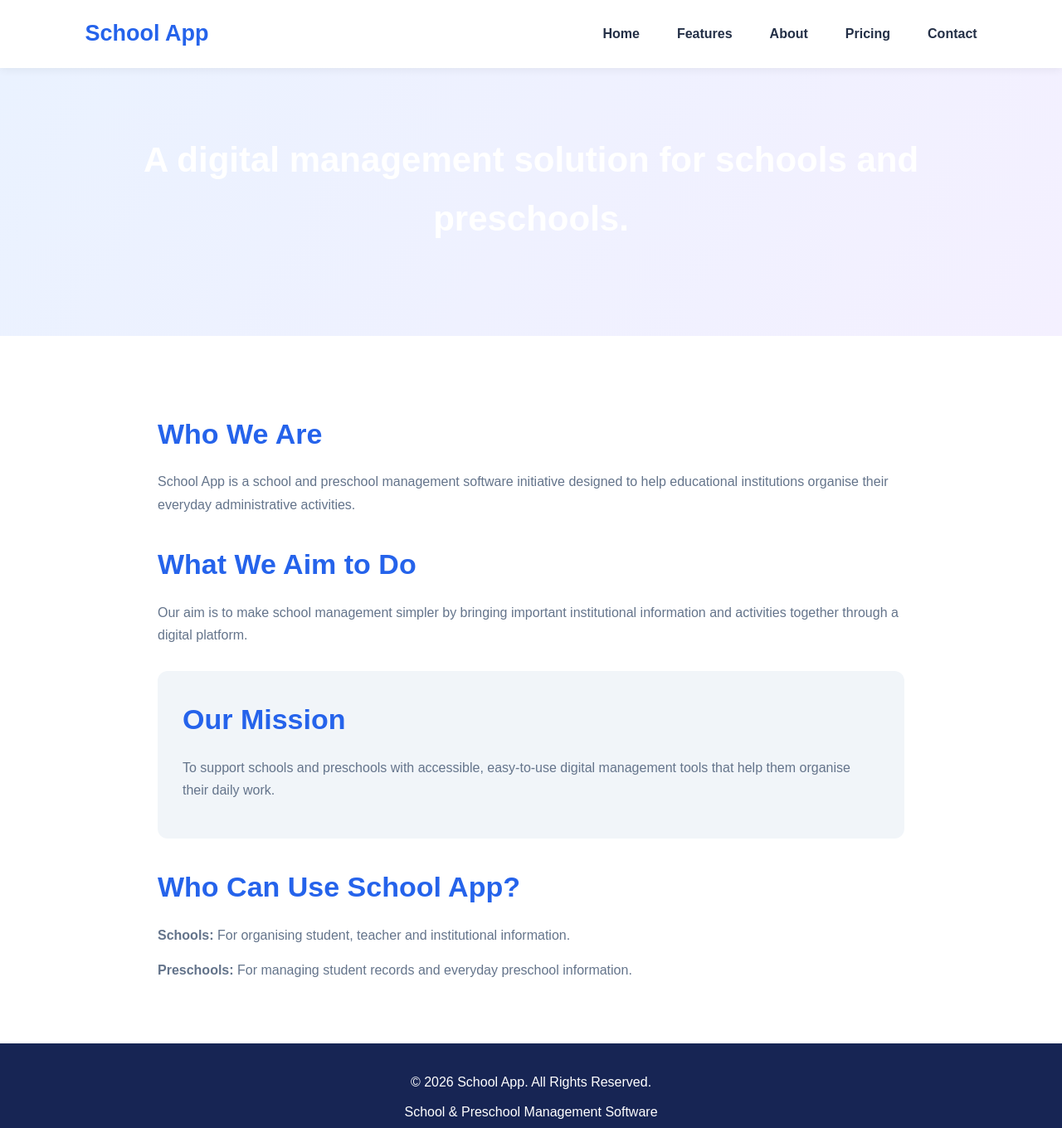
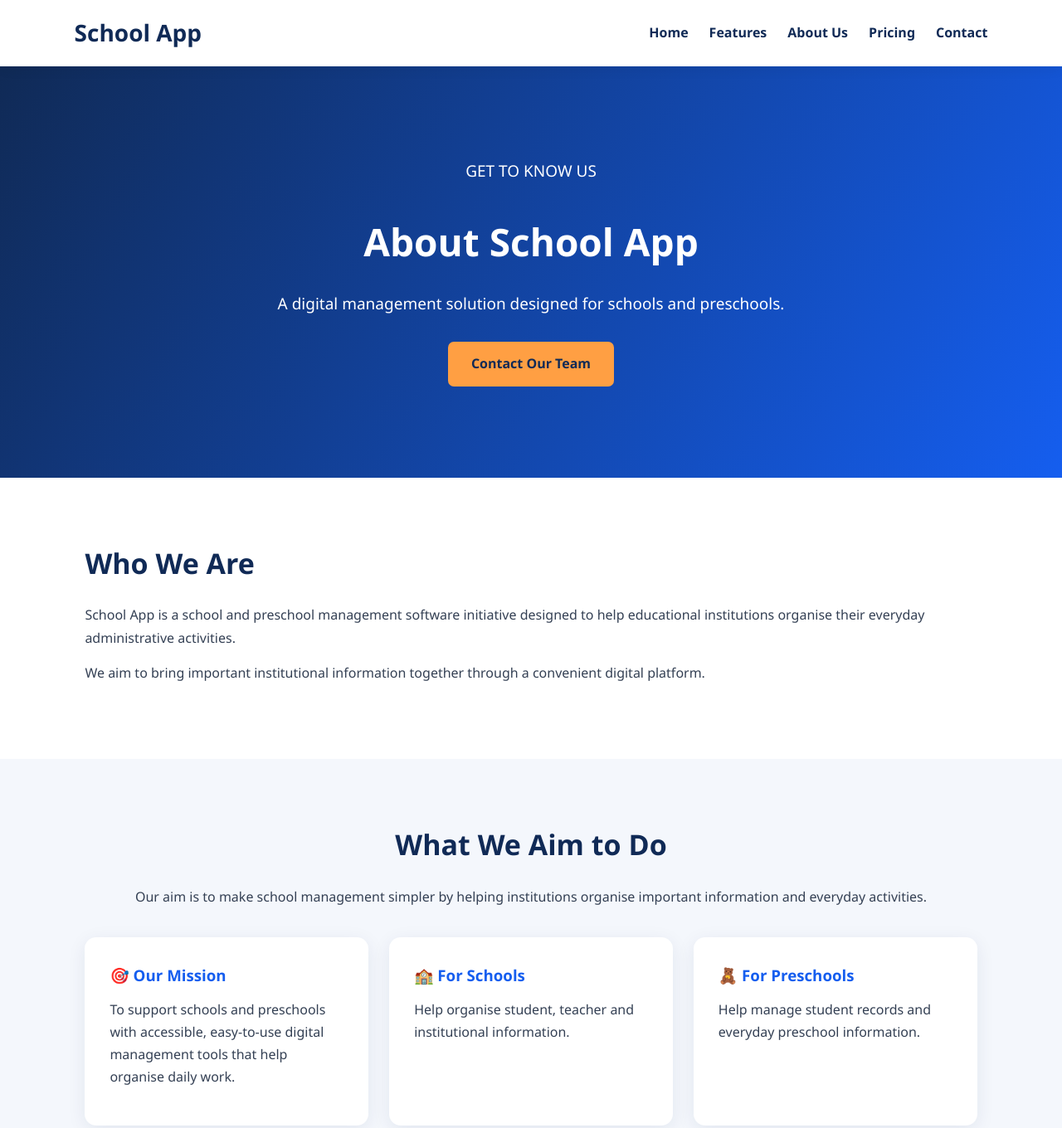
Before and after one commit to pardeepdhiman1976/school-app-website, a plain HTML site: page about.html in a window 1280 px wide. Shown: the top 1360 px of the page at 83% size. Drawn offline with Linux system fonts and the light colour scheme.

Commit message:
Add files via upload

```diff
--- a/about.html
+++ b/about.html
@@ -2,173 +2,133 @@
 <!DOCTYPE html>
 <html lang="en">
 <head>
-    <link rel="stylesheet" href="style.css">
     <meta charset="UTF-8">
     <meta name="viewport" content="width=device-width, initial-scale=1.0">
+
     <title>About Us | School App</title>
 
-    <style>
-        * {
-            margin: 0;
-            padding: 0;
-            box-sizing: border-box;
-        }
+    <meta name="description" content="Learn about School App, a digital management solution for schools and preschools.">
 
-        body {
-            font-family: Arial, sans-serif;
-            color: #243047;
-            line-height: 1.7;
-        }
-
-        header {
-            padding: 18px 8%;
-            display: flex;
-            justify-content: space-between;
-            align-items: center;
-            box-shadow: 0 2px 10px #00000010;
-        }
-
-        .logo {
-            font-size: 27px;
-            font-weight: bold;
-            color: #2563eb;
-        }
-
-        nav a {
-            text-decoration: none;
-            color: #243047;
-            margin-left: 20px;
-            font-weight: bold;
-        }
-
-        .hero {
-            background: linear-gradient(120deg, #eaf2ff, #f4f0ff);
-            text-align: center;
-            padding: 75px 8%;
-        }
-
-        .hero h1 {
-            font-size: 42px;
-            margin-bottom: 15px;
-        }
-
-        .hero p {
-            font-size: 18px;
-            color: #58657a;
-        }
-
-        .content {
-            max-width: 950px;
-            margin: auto;
-            padding: 60px 25px;
-        }
-
-        .content h2 {
-            color: #2563eb;
-            margin-bottom: 15px;
-            margin-top: 30px;
-        }
-
-        .content p {
-            color: #64748b;
-            margin-bottom: 15px;
-        }
-
-        .mission {
-            background: #f1f5f9;
-            padding: 30px;
-            border-radius: 12px;
-            margin-top: 30px;
-        }
-
-        .mission h2 {
-            margin-top: 0;
-        }
-
-        footer {
-            background: #172554;
-            color: white;
-            text-align: center;
-            padding: 25px;
-        }
-
-        @media(max-width: 600px) {
-            header {
-                flex-direction: column;
-                gap: 12px;
-            }
-
-            nav a {
-                margin: 0 7px;
-                font-size: 14px;
-            }
-
-            .hero h1 {
-                font-size: 32px;
-            }
-        }
-    </style>
+    <link rel="stylesheet" href="style.css">
 </head>
 
 <body>
 
 <header>
-    <div class="logo">School App</div>
+    <h1>School App</h1>
+
     <nav>
         <a href="index.html">Home</a>
         <a href="features.html">Features</a>
-    <a href="about.html">About</a>
+        <a href="about.html">About Us</a>
         <a href="pricing.html">Pricing</a>
         <a href="contact.html">Contact</a>
     </nav>
 </header>
 
-<div class="hero">
-    <h1 style="color: #ffffff !important;>About School App</h1>
-    <p style="color: #ffffff !important;>A digital management solution for schools and preschools.</p>
+<main>
+
+    <section class="hero">
+        <div class="container">
+
+            <p>GET TO KNOW US</p>
+
+            <h2>About School App</h2>
+
+            <p>
+                A digital management solution designed
+                for schools and preschools.
+            </p>
+
+            <a href="contact.html" class="btn">Contact Our Team</a>
+
         </div>
+    </section>
 
-<div class="content">
+    <section>
+        <div class="container">
 
             <h2>Who We Are</h2>
-    <p >
-        School App is a school and preschool management software
-        initiative designed to help educational institutions
-        organise their everyday administrative activities.
+
+            <p>
+                School App is a school and preschool management
+                software initiative designed to help educational
+                institutions organise their everyday administrative
+                activities.
             </p>
 
-    <h2>What We Aim to Do</h2>
             <p>
-        Our aim is to make school management simpler by bringing
-        important institutional information and activities
-        together through a digital platform.
+                We aim to bring important institutional information
+                together through a convenient digital platform.
             </p>
 
-    <div class="mission">
-        <h2>Our Mission</h2>
+        </div>
+    </section>
+
+    <section class="features">
+        <div class="container">
+
+            <h2>What We Aim to Do</h2>
+
             <p>
-            To support schools and preschools with accessible,
-            easy-to-use digital management tools that help them
-            organise their daily work.
+                Our aim is to make school management simpler by
+                helping institutions organise important information
+                and everyday activities.
+            </p>
+
+            <div class="card-container">
+
+                <div class="card">
+                    <h3>🎯 Our Mission</h3>
+                    <p>
+                        To support schools and preschools with
+                        accessible, easy-to-use digital management
+                        tools that help organise daily work.
                     </p>
                 </div>
 
-    <h2>Who Can Use School App?</h2>
+                <div class="card">
+                    <h3>🏫 For Schools</h3>
                     <p>
-        <strong>Schools:</strong> For organising student,
-        teacher and institutional information.
+                        Help organise student, teacher and
+                        institutional information.
                     </p>
+                </div>
 
+                <div class="card">
+                    <h3>🧸 For Preschools</h3>
                     <p>
-        <strong>Preschools:</strong> For managing student records
-        and everyday preschool information.
+                        Help manage student records and
+                        everyday preschool information.
                     </p>
+                </div>
 
             </div>
 
+        </div>
+    </section>
+
+    <section class="highlight">
+        <div class="container">
+
+            <h2>Let's Make Management Simpler</h2>
+
+            <p>
+                Discover how School App can support your
+                educational institution.
+            </p>
+
+            <a href="contact.html" class="btn">Request a Demo</a>
+
+        </div>
+    </section>
+
+</main>
+
 <footer>
+    <h2>School App</h2>
+    <p>School & Preschool Management Software</p>
     <p>© 2026 School App. All Rights Reserved.</p>
-    <p>School & Preschool Management Software</p>
 </footer>
 
 </body>
```
Lines whose indentation alone changed are shown as unchanged.
